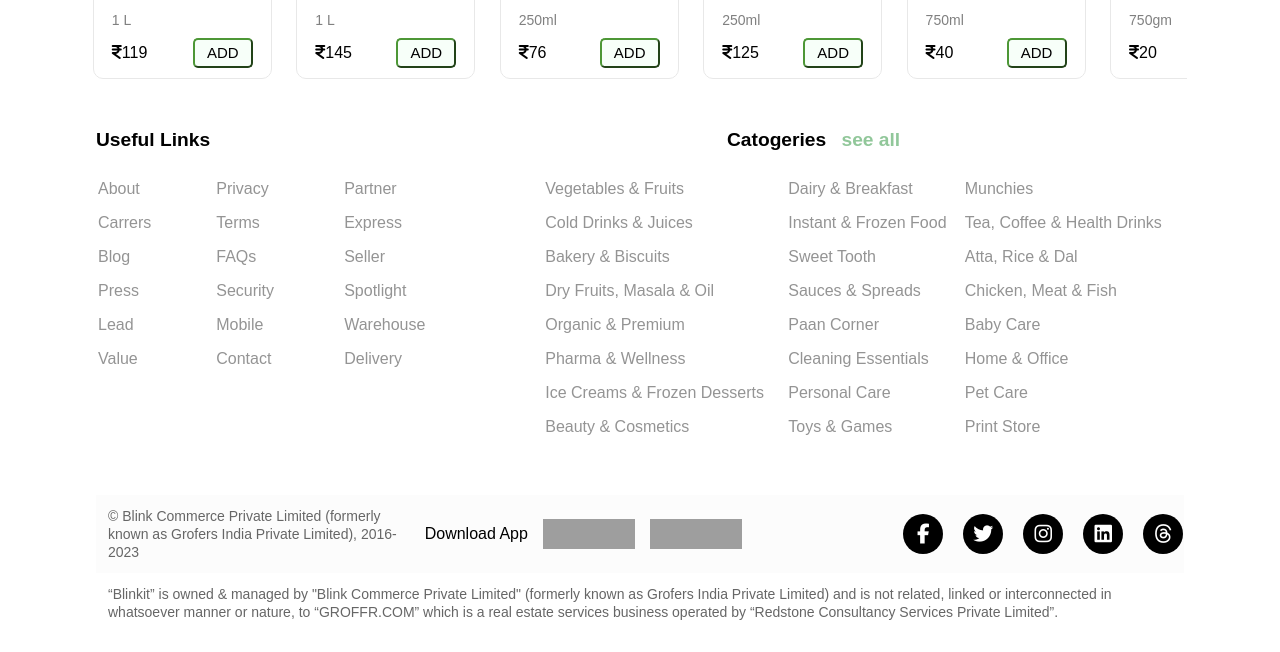
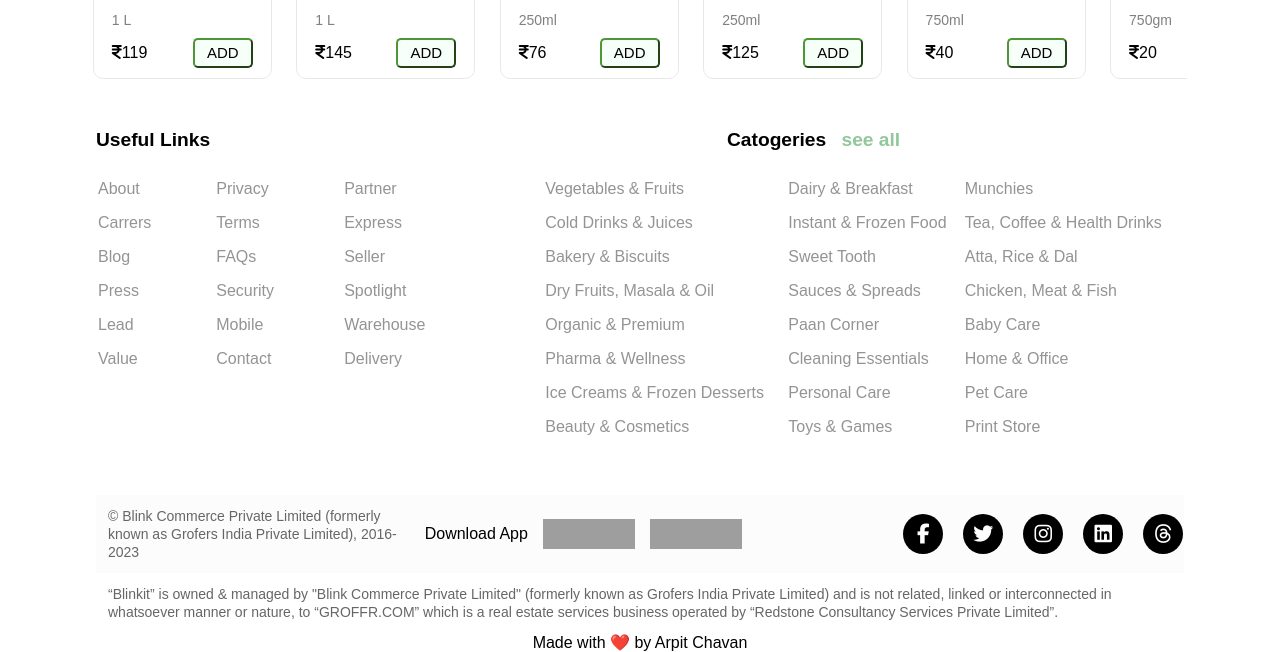
Before and after one commit to arpitchavan30/Blinkit-Clone, a plain HTML site: page index.html in a window 1280 px wide. Shown: the part 1788-2440 px from the top of the page. Drawn offline with Linux system fonts and the light colour scheme; grey boxes are pictures that could not be loaded.

Commit message:
final submit

```diff
--- a/index.html
+++ b/index.html
@@ -768,7 +768,14 @@
       and is not related, linked or interconnected in whatsoever manner or nature, to “GROFFR.COM” which is a real
       estate services business operated by “Redstone Consultancy Services Private Limited”.
     </div>
+
+    <div id="designer" style="text-align: center;"> <centre>Made with ❤️ by Arpit Chavan</centre></div>
+
   </footer>
+
+
 </body>
 
+
+
 </html>
--- a/style.css
+++ b/style.css
@@ -432,6 +432,7 @@ td {
       text-align: justify;
       padding-right:10px;
   }
+
   #icons{
       display: flex;
       flex-direction: column;
@@ -475,4 +476,6 @@ td {
   #catogeries {
       width: 100%
   }
+
+
 }
```
